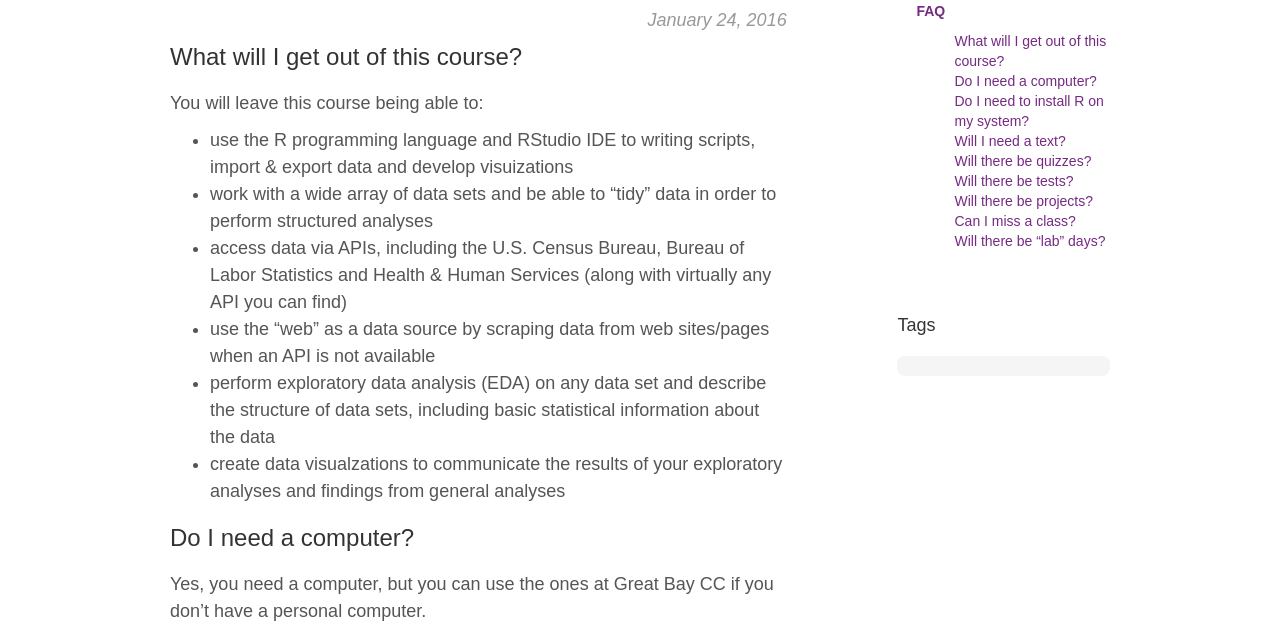
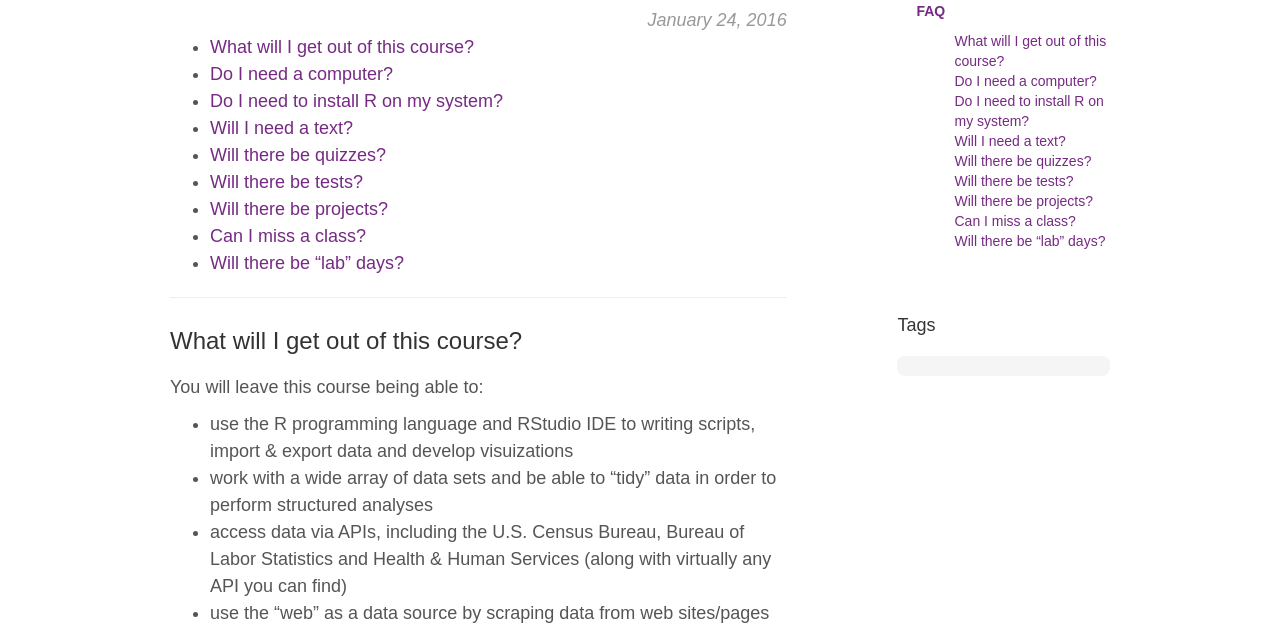
Before and after one commit to hrbrmstr/elements-of-data-science, a plain HTML site: page faq/index.html in a window 1280 px wide. Shown: the part 134-766 px from the top of the page. Drawn offline with Linux system fonts and the light colour scheme; a web font is replaced by a local one.

Commit message:
git push

```diff
--- a/faq/index.html
+++ b/faq/index.html
@@ -66,7 +66,21 @@
 				<section>
 
 
-<h3 id="what-will-i-get-out-of-this-course:e6f81a9d8df4fb4d787121a242ea6bf1">What will I get out of this course?</h3>
+<ul>
+<li><a href="#faq-1">What will I get out of this course?</a></li>
+<li><a href="#faq-2">Do I need a computer?</a></li>
+<li><a href="#faq-3">Do I need to install R on my system?</a></li>
+<li><a href="#faq-4">Will I need a text?</a></li>
+<li><a href="#faq-5">Will there be quizzes?</a></li>
+<li><a href="#faq-6">Will there be tests?</a></li>
+<li><a href="#faq-7">Will there be projects?</a></li>
+<li><a href="#faq-8">Can I miss a class?</a></li>
+<li><a href="#faq-9">Will there be &ldquo;lab&rdquo; days?</a></li>
+</ul>
+
+<hr/>
+
+<h3 id="what-will-i-get-out-of-this-course-a-id-faq-1-a:e6f81a9d8df4fb4d787121a242ea6bf1">What will I get out of this course? <a id="faq-1"></a></h3>
 
 <p>You will leave this course being able to:</p>
 
@@ -79,37 +93,37 @@
 <li>create data visualzations to communicate the results of your exploratory analyses and findings from general analyses</li>
 </ul>
 
-<h3 id="do-i-need-a-computer:e6f81a9d8df4fb4d787121a242ea6bf1">Do I need a computer?</h3>
+<h3 id="do-i-need-a-computer-a-id-faq-2-a:e6f81a9d8df4fb4d787121a242ea6bf1">Do I need a computer? <a id="faq-2"></a></h3>
 
 <p>Yes, you need a computer, but you can use the ones at Great Bay CC if you don&rsquo;t have a personal computer.</p>
 
-<h3 id="do-i-need-to-install-r-on-my-system:e6f81a9d8df4fb4d787121a242ea6bf1">Do I need to install R on my system?</h3>
+<h3 id="do-i-need-to-install-r-on-my-system-a-id-faq-3-a:e6f81a9d8df4fb4d787121a242ea6bf1">Do I need to install R on my system? <a id="faq-3"></a></h3>
 
 <p>Ideally, yes. However, a cloud-based RStudio Server will be provided by the course to ensure students have access to the a standardized install.</p>
 
-<h3 id="will-i-need-a-text:e6f81a9d8df4fb4d787121a242ea6bf1">Will I need a text?</h3>
+<h3 id="will-i-need-a-text-a-id-faq-4-a:e6f81a9d8df4fb4d787121a242ea6bf1">Will I need a text? <a id="faq-4"></a></h3>
 
 <p>Yes. You can see which texts are required in the <a href="../texts">texts section</a>.</p>
 
-<h3 id="will-there-be-quizzes:e6f81a9d8df4fb4d787121a242ea6bf1">Will there be quizzes?</h3>
+<h3 id="will-there-be-quizzes-a-id-faq-5-a:e6f81a9d8df4fb4d787121a242ea6bf1">Will there be quizzes? <a id="faq-5"></a></h3>
 
 <p>Unfortunately, yes. The class meets infrequently enough that it will be important to keep up and one of the only ways to do that is with the shadow of a test of knowledge looming large on the horizon.</p>
 
-<h3 id="will-there-be-tests:e6f81a9d8df4fb4d787121a242ea6bf1">Will there be tests?</h3>
+<h3 id="will-there-be-tests-a-id-faq-6-a:e6f81a9d8df4fb4d787121a242ea6bf1">Will there be tests? <a id="faq-6"></a></h3>
 
 <p>Yes. One mid-way through and one final exam.</p>
 
-<h3 id="will-there-be-projects:e6f81a9d8df4fb4d787121a242ea6bf1">Will there be projects?</h3>
+<h3 id="will-there-be-projects-a-id-faq-7-a:e6f81a9d8df4fb4d787121a242ea6bf1">Will there be projects? <a id="faq-7"></a></h3>
 
 <p>Yes. After week #1, there will be weekly projects and 1-2 larger projects that run over multiple weeks, plus one final project.</p>
 
-<h3 id="can-i-miss-a-class:e6f81a9d8df4fb4d787121a242ea6bf1">Can I miss a class?</h3>
+<h3 id="can-i-miss-a-class-a-id-faq-8-a:e6f81a9d8df4fb4d787121a242ea6bf1">Can I miss a class? <a id="faq-8"></a></h3>
 
 <p><em>Kinda</em>. We meet infrequently and you&rsquo;ll be spotted one absence (excused or otherwise). If you plan or unexpectedly need to miss more, you will need to make arrangements with the instructor to ensure you won&rsquo;t fall behind.</p>
 
-<h3 id="will-there-be-lab-days:e6f81a9d8df4fb4d787121a242ea6bf1">Will there be &ldquo;lab&rdquo; days?</h3>
+<h3 id="will-there-be-lab-days-a-id-faq-9-a:e6f81a9d8df4fb4d787121a242ea6bf1">Will there be &ldquo;lab&rdquo; days? <a id="faq-9"></a></h3>
 
-<p>The class meets in Room 400 and will be a mixture of instructor lectures and interactive work with datasets in R. There is no &ldquo;lab day&rdquo; but you can make arrangements with the instructor to be available at Great Bay. There is the option for a virtual &ldquo;hangout&rdquo; as well, provided there is a common time folks are willing to set aside outside of class to participate.</p>
+<p>The class meets in Room 400 and will be a mixture of instructor lectures and interactive work with datasets in R. There is no &ldquo;lab day&rdquo; but you can make arrangements with the instructor to be available at Great Bay. There is also the option for a virtual &ldquo;hangout&rdquo; as well, provided there is a common time folks are willing to set aside outside of class to participate.</p>
 
 				</section>
 			</article>
@@ -130,15 +144,15 @@
 <ul>
 <li>
 <ul>
-<li><a href="#what-will-i-get-out-of-this-course:e6f81a9d8df4fb4d787121a242ea6bf1">What will I get out of this course?</a></li>
-<li><a href="#do-i-need-a-computer:e6f81a9d8df4fb4d787121a242ea6bf1">Do I need a computer?</a></li>
-<li><a href="#do-i-need-to-install-r-on-my-system:e6f81a9d8df4fb4d787121a242ea6bf1">Do I need to install R on my system?</a></li>
-<li><a href="#will-i-need-a-text:e6f81a9d8df4fb4d787121a242ea6bf1">Will I need a text?</a></li>
-<li><a href="#will-there-be-quizzes:e6f81a9d8df4fb4d787121a242ea6bf1">Will there be quizzes?</a></li>
-<li><a href="#will-there-be-tests:e6f81a9d8df4fb4d787121a242ea6bf1">Will there be tests?</a></li>
-<li><a href="#will-there-be-projects:e6f81a9d8df4fb4d787121a242ea6bf1">Will there be projects?</a></li>
-<li><a href="#can-i-miss-a-class:e6f81a9d8df4fb4d787121a242ea6bf1">Can I miss a class?</a></li>
-<li><a href="#will-there-be-lab-days:e6f81a9d8df4fb4d787121a242ea6bf1">Will there be &ldquo;lab&rdquo; days?</a></li>
+<li><a href="#what-will-i-get-out-of-this-course-a-id-faq-1-a:e6f81a9d8df4fb4d787121a242ea6bf1">What will I get out of this course? <a id="faq-1"></a></a></li>
+<li><a href="#do-i-need-a-computer-a-id-faq-2-a:e6f81a9d8df4fb4d787121a242ea6bf1">Do I need a computer? <a id="faq-2"></a></a></li>
+<li><a href="#do-i-need-to-install-r-on-my-system-a-id-faq-3-a:e6f81a9d8df4fb4d787121a242ea6bf1">Do I need to install R on my system? <a id="faq-3"></a></a></li>
+<li><a href="#will-i-need-a-text-a-id-faq-4-a:e6f81a9d8df4fb4d787121a242ea6bf1">Will I need a text? <a id="faq-4"></a></a></li>
+<li><a href="#will-there-be-quizzes-a-id-faq-5-a:e6f81a9d8df4fb4d787121a242ea6bf1">Will there be quizzes? <a id="faq-5"></a></a></li>
+<li><a href="#will-there-be-tests-a-id-faq-6-a:e6f81a9d8df4fb4d787121a242ea6bf1">Will there be tests? <a id="faq-6"></a></a></li>
+<li><a href="#will-there-be-projects-a-id-faq-7-a:e6f81a9d8df4fb4d787121a242ea6bf1">Will there be projects? <a id="faq-7"></a></a></li>
+<li><a href="#can-i-miss-a-class-a-id-faq-8-a:e6f81a9d8df4fb4d787121a242ea6bf1">Can I miss a class? <a id="faq-8"></a></a></li>
+<li><a href="#will-there-be-lab-days-a-id-faq-9-a:e6f81a9d8df4fb4d787121a242ea6bf1">Will there be &ldquo;lab&rdquo; days? <a id="faq-9"></a></a></li>
 </ul></li>
 </ul></li>
 </ul>
```
Also changed, not shown: index.xml (+24 -10 lines).
